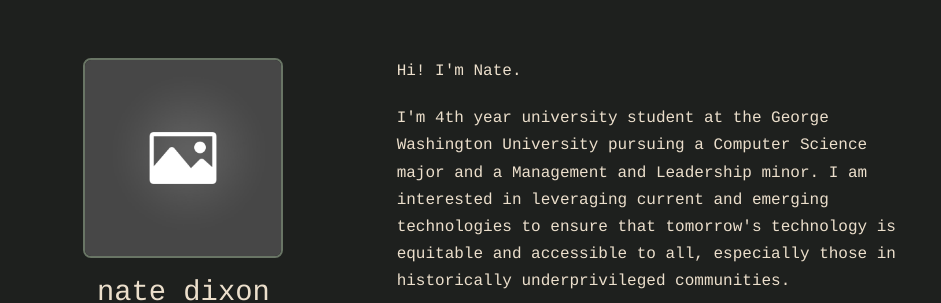
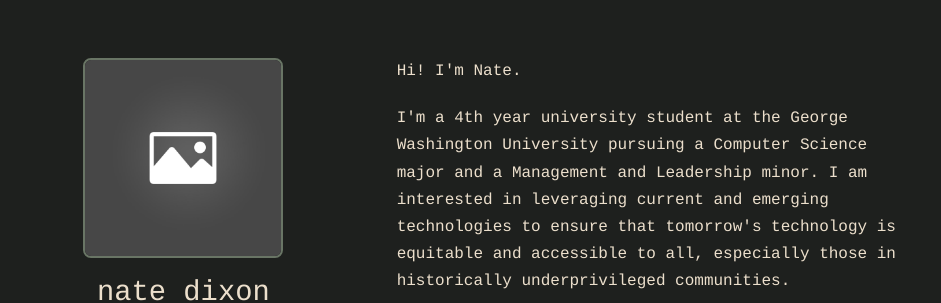
Before and after one commit to nateJDXN/personal-site, a Jekyll site: the page built from about/index.md, in a window 1280 px wide. Shown: the part 267-570 px from the top of the page, without its empty margins (160-1101 px from the left). Built offline with Jekyll 4.4.1, drawn with Linux system fonts in a browser that asks for light colours.

```diff
--- a/about/index.md
+++ b/about/index.md
@@ -19,7 +19,7 @@ title: about
 			Hi! I'm Nate.
 		</p>
         <p>
-            I'm 4th year university student at the George Washington University pursuing a Computer Science major and a Management and Leadership minor. I am interested in leveraging current and emerging technologies to ensure that tomorrow's technology is equitable and accessible to all, especially those in historically underprivileged communities.
+            I'm a 4th year university student at the George Washington University pursuing a Computer Science major and a Management and Leadership minor. I am interested in leveraging current and emerging technologies to ensure that tomorrow's technology is equitable and accessible to all, especially those in historically underprivileged communities.
         </p>
         <p>
             As I work to finish my undergraduate degree, I am looking for work environments that challenge status quos and embrace new ideas brought to the table. I thrive in fast-paced team settings that value collaboration and innovation.
```
